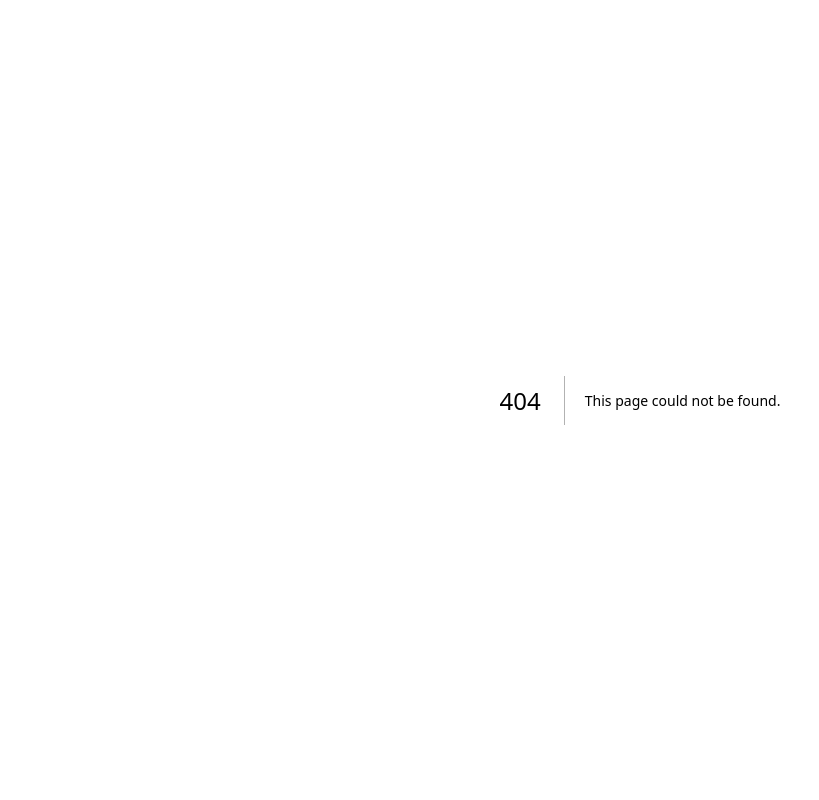
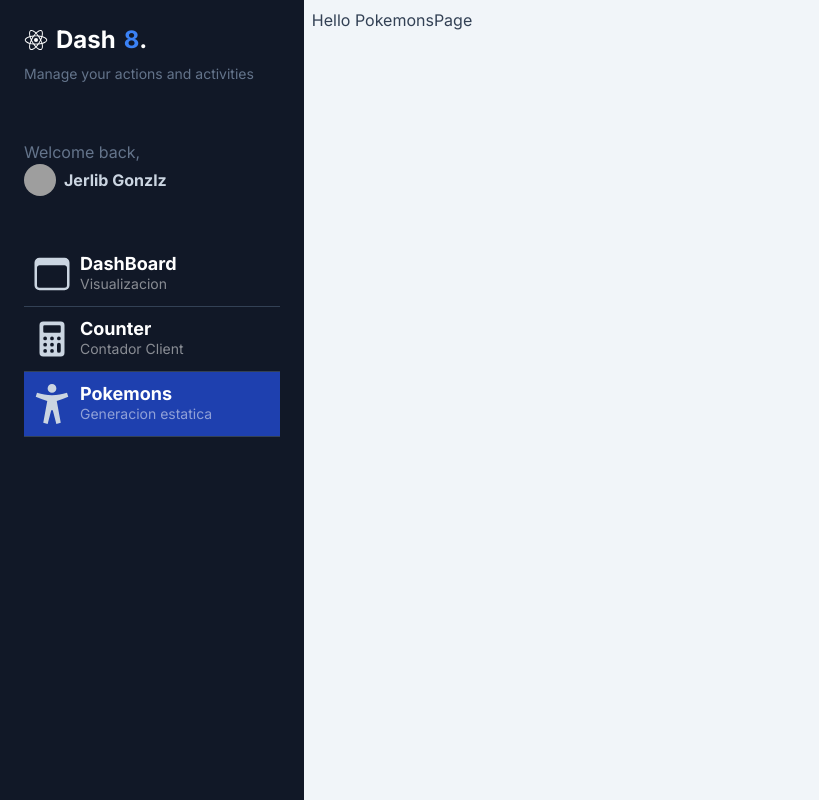
Before and after one commit to JerlibGnzlz/Dasboard-next, a Next.js app: page /dashboard/pokemons in a window 1280 px wide. Before the commit this address had no page. Shown: the whole page, without its empty margins (0-819 px from the left). Built offline with nearby package versions, Linux system fonts and the light colour scheme; grey boxes are pictures that could not be loaded.

Commit message:
feature pokemons

```diff
--- a/src/app/components/Sidebar.tsx
+++ b/src/app/components/Sidebar.tsx
@@ -1,6 +1,6 @@
 import React from "react";
 import Image from 'next/image'
-import { IoBrowsersOutline, IoCalculator, IoLogoReact } from "react-icons/io5";
+import { IoAccessibilitySharp, IoBrowsersOutline, IoCalculator, IoLogoReact } from "react-icons/io5";
 import { MenuItem } from "./MenuItem";
 
 const menuItems = [
@@ -15,6 +15,12 @@ const menuItems = [
         icon: <IoCalculator size={40} />,
         title: "Counter",
         subTitle: "Contador Client"
+    },
+    {
+        path: "/dashboard/pokemons",
+        icon: <IoAccessibilitySharp size={40} />,
+        title: "Pokemons",
+        subTitle: "Generacion estatica"
     }
 ]
 
--- /dev/null
+++ b/src/app/dashboard/pokemons/page.tsx
@@ -0,0 +1,8 @@
+
+export default function PokemonsPage() {
+    return (
+        <div>
+            <h1>Hello PokemonsPage</h1>
+        </div>
+    );
+}
```
